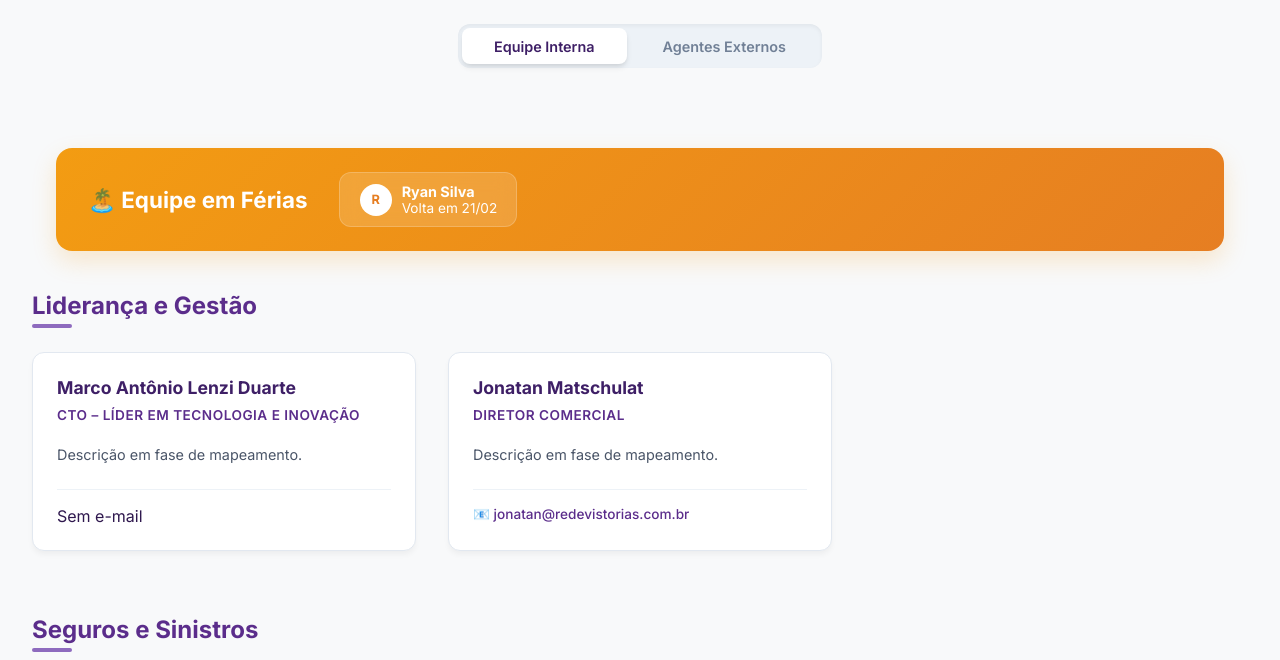
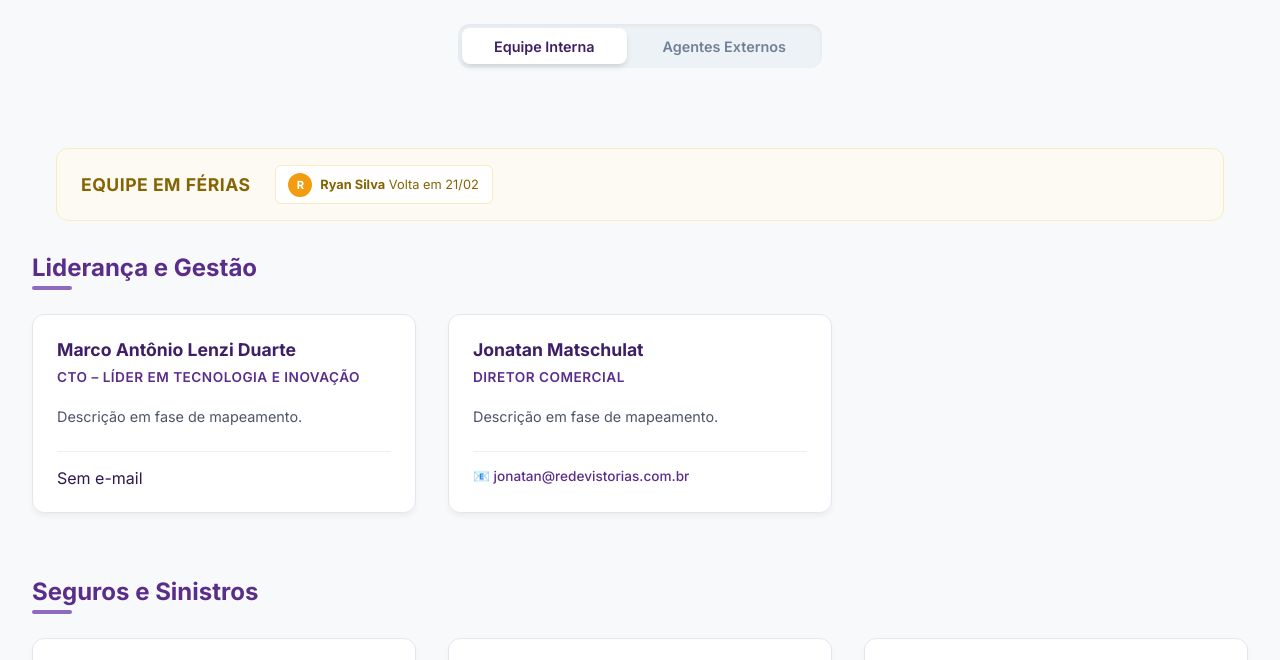
Before and after one commit to ryannobre-beep/organograma-ladobom_cr, a plain HTML site: page index.html in a window 1280 px wide. Shown: the part 68-728 px from the top of the page. Drawn offline with Linux system fonts and the light colour scheme.

Commit message:
UI: Refine vacation summary and ensure area ordering visibility

```diff
--- a/app.js
+++ b/app.js
@@ -54,7 +54,7 @@ document.addEventListener('DOMContentLoaded', () => {
             container.innerHTML = `
                 <div class="vacation-summary-card">
                     <div class="vacation-summary-title">
-                        <h2>🏝️ Equipe em Férias</h2>
+                        <h2>Equipe em Férias</h2>
                     </div>
                     <div class="vacation-summary-list">
                         ${vacationingMembers.map(m => `
--- a/style.css
+++ b/style.css
@@ -498,79 +498,73 @@ main {
     font-weight: 700;
 }
 
-/* Resumo Global de Férias */
+/* Resumo Global de Férias - Minimalista */
 .vacation-summary-container {
     max-width: 1200px;
-    margin: 0 auto 2.5rem auto;
+    margin: 0 auto 2rem auto;
     padding: 0 1rem;
     display: none;
-    /* Só aparece se houver alguém em férias */
 }
 
 .vacation-summary-card {
-    background: linear-gradient(135deg, #f39c12 0%, #e67e22 100%);
-    border-radius: 16px;
-    padding: 1.5rem 2rem;
-    color: white;
-    box-shadow: 0 10px 25px rgba(243, 156, 18, 0.2);
+    background: #fdfaf3;
+    border: 1px solid #f9ebbe;
+    border-radius: 12px;
+    padding: 1rem 1.5rem;
+    color: #856404;
     display: flex;
     justify-content: space-between;
     align-items: center;
-    gap: 2rem;
-}
-
-.vacation-summary-title {
-    display: flex;
-    align-items: center;
-    gap: 12px;
+    gap: 1.5rem;
 }
 
 .vacation-summary-title h2 {
-    font-size: 1.4rem;
-    font-weight: 800;
+    font-size: 1.1rem;
+    font-weight: 700;
     margin: 0;
+    color: #856404;
+    text-transform: uppercase;
+    letter-spacing: 0.5px;
 }
 
 .vacation-summary-list {
     display: flex;
     flex-wrap: wrap;
-    gap: 1rem;
+    gap: 0.8rem;
     flex: 1;
 }
 
 .vacation-summary-item {
-    background: rgba(255, 255, 255, 0.15);
-    backdrop-filter: blur(10px);
-    padding: 0.6rem 1.2rem;
-    border-radius: 12px;
+    background: white;
+    padding: 0.4rem 0.8rem;
+    border-radius: 6px;
     display: flex;
     align-items: center;
-    gap: 10px;
-    border: 1px solid rgba(255, 255, 255, 0.2);
+    gap: 8px;
+    border: 1px solid #f9ebbe;
 }
 
 .vacation-summary-avatar {
-    width: 32px;
-    height: 32px;
-    background: white;
-    color: #e67e22;
+    width: 24px;
+    height: 24px;
+    background: #f39c12;
+    color: white;
     border-radius: 50%;
     display: flex;
     align-items: center;
     justify-content: center;
     font-weight: 700;
+    font-size: 0.7rem;
+}
+
+.vacation-summary-info {
     font-size: 0.8rem;
 }
 
-.vacation-summary-info {
-    font-size: 0.85rem;
-    line-height: 1.2;
+.vacation-summary-info strong {
+    color: #856404;
 }
 
-.vacation-summary-info strong {
-    display: block;
-    font-size: 0.9rem;
-}
 
 /* Ordenação de Áreas Admin */
 .dept-order-controls {
```
